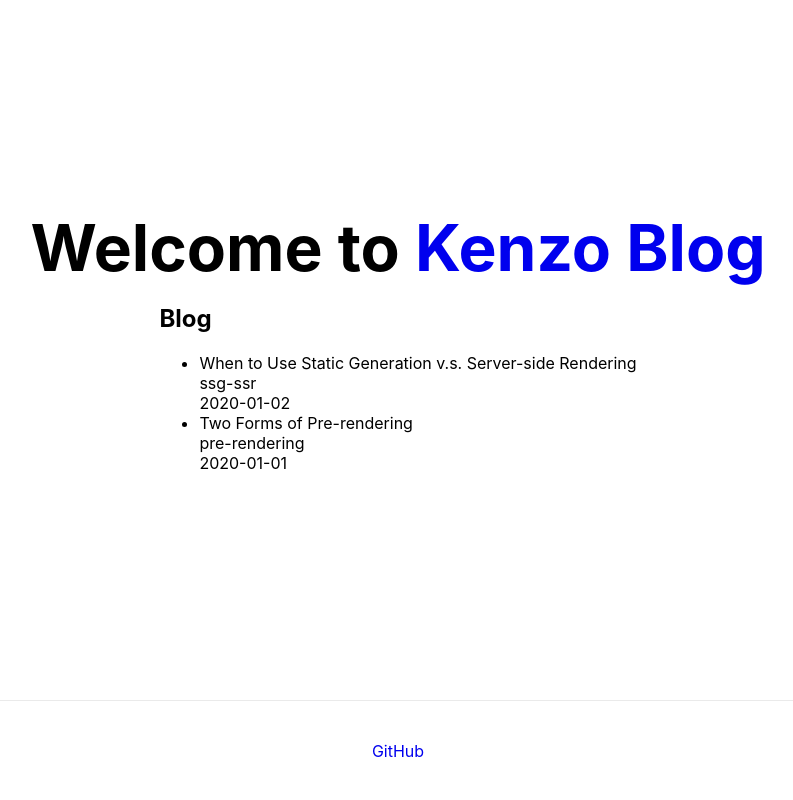
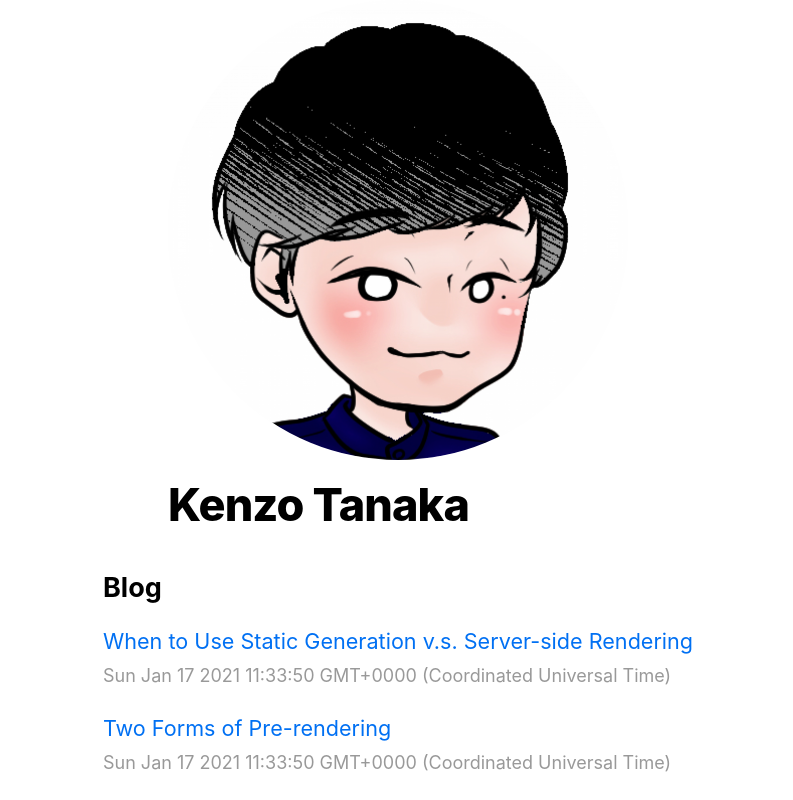
Before and after one commit to kenzo-tanaka/nextJsBlog, a Next.js app: page / in a window 1280 px wide. Shown: the whole page, without its empty margins (242-1035 px from the left). Built offline with nearby package versions, Linux system fonts and the light colour scheme.

Commit message:
fix styles

```diff
--- /dev/null
+++ b/components/layout.tsx
@@ -0,0 +1,65 @@
+import Head from "next/head";
+import styles from "./layout.module.css";
+import utilStyles from "../styles/utils.module.css";
+import Link from "next/link";
+
+const name = "Kenzo Tanaka";
+export const siteTitle = "Next.js Kenzo Website";
+
+const Layout = ({ children, home }) => {
+  return (
+    <div className={styles.container}>
+      <Head>
+        <link rel="icon" href="/favicon.ico" />
+        <meta name="description" content="hoge" />
+        <meta
+          property="og:image"
+          content={`https://og-image.now.sh/${encodeURI(
+            siteTitle
+          )}.png?theme=light&md=0&fontSize=75px&images=https%3A%2F%2Fassets.vercel.com%2Fimage%2Fupload%2Ffront%2Fassets%2Fdesign%2Fnextjs-black-logo.svg`}
+        />
+        <meta name="og:title" content={siteTitle} />
+        <meta name="twitter:card" content="summary_large_image" />
+      </Head>
+      <header className={styles.header}>
+        {home ? (
+          <>
+            <img
+              src="/images/profile.jpg"
+              className={`${styles.headerHomeImage} ${utilStyles.borderCircle}`}
+              alt={name}
+            />
+            <h1 className={utilStyles.heading2Xl}>{name}</h1>
+          </>
+        ) : (
+          <>
+            <Link href="/">
+              <a>
+                <img
+                  src="/images/profile.jpg"
+                  className={`${styles.headerImage} ${utilStyles.borderCircle}`}
+                  alt={name}
+                />
+              </a>
+            </Link>
+            <h2 className={utilStyles.headingLg}>
+              <Link href="/">
+                <a className={utilStyles.colorInherit}>{name}</a>
+              </Link>
+            </h2>
+          </>
+        )}
+      </header>
+      <main>{children}</main>
+      {!home && (
+        <div className={styles.backToHome}>
+          <Link href="/">
+            <a>← Back to home</a>
+          </Link>
+        </div>
+      )}
+    </div>
+  );
+};
+
+export default Layout;
--- a/pages/index.tsx
+++ b/pages/index.tsx
@@ -1,5 +1,6 @@
 import Head from "next/head";
-import styles from "../components/layout.module.css";
+import Link from "next/link";
+import Layout, { siteTitle } from "../components/layout";
 import utilStyles from "../styles/utils.module.css";
 import { getSortedPostsData } from "../lib/posts";
 
@@ -14,43 +15,28 @@ export const getStaticProps = async () => {
 
 export default function Home({ allPostsData }) {
   return (
-    <div className={styles.container}>
+    <Layout home>
       <Head>
-        <title>Create Next App</title>
+        <title>{siteTitle}</title>
         <link rel="icon" href="/favicon.ico" />
       </Head>
-
-      <main className={styles.main}>
-        <h1 className={`${styles.title} ${utilStyles.alignCenter}`}>
-          Welcome to <a href="https://nextjs.org">Kenzo Blog</a>
-        </h1>
 
       <section className={`${utilStyles.headingMd} ${utilStyles.padding1px}`}>
         <h2 className={utilStyles.headingLg}>Blog</h2>
         <ul className={utilStyles.list}>
           {allPostsData.map(({ id, date, title }) => (
             <li className={utilStyles.listItem} key={id}>
-                {title}
+              <Link href={`/posts/${id}`}>
+                <a>{title}</a>
+              </Link>
               <br />
-                {id}
-                <br />
-                {date}
+              <small className={utilStyles.lightText}>
+                <Date dateString={date} />
+              </small>
             </li>
           ))}
         </ul>
       </section>
-      </main>
-
-      <footer>
-        <a
-          className={utilStyles.dispCenter}
-          href="https://github.com/kenzoukenzou/nextJsBlog"
-          target="_blank"
-          rel="noopener noreferrer"
-        >
-          GitHub
-        </a>
-      </footer>
-    </div>
+    </Layout>
   );
 }
--- a/styles/global.css
+++ b/styles/global.css
@@ -2,9 +2,10 @@ html,
 body {
   padding: 0;
   margin: 0;
-  font-family: -apple-system, BlinkMacSystemFont, Segoe UI, Roboto,
-    Oxygen, Ubuntu, Cantarell, Fira Sans, Droid Sans, Helvetica Neue,
-    sans-serif;
+  font-family: -apple-system, BlinkMacSystemFont, Segoe UI, Roboto, Oxygen, Ubuntu,
+    Cantarell, Fira Sans, Droid Sans, Helvetica Neue, sans-serif;
+  line-height: 1.6;
+  font-size: 18px;
 }
 
 * {
@@ -12,20 +13,15 @@ body {
 }
 
 a {
+  color: #0070f3;
   text-decoration: none;
 }
 
-a:hover,
-a:focus,
-a:active {
+a:hover {
   text-decoration: underline;
 }
 
-footer {
-  width: 100%;
-  height: 100px;
-  border-top: 1px solid #eaeaea;
-  display: flex;
-  justify-content: center;
-  align-items: center;
+img {
+  max-width: 100%;
+  display: block;
 }
--- a/styles/utils.module.css
+++ b/styles/utils.module.css
@@ -7,3 +7,56 @@
 .alignCenter {
   text-align: center;
 }
+
+.heading2Xl {
+  font-size: 2.5rem;
+  line-height: 1.2;
+  font-weight: 800;
+  letter-spacing: -0.05rem;
+  margin: 1rem 0;
+}
+
+.headingXl {
+  font-size: 2rem;
+  line-height: 1.3;
+  font-weight: 800;
+  letter-spacing: -0.05rem;
+  margin: 1rem 0;
+}
+
+.headingLg {
+  font-size: 1.5rem;
+  line-height: 1.4;
+  margin: 1rem 0;
+}
+
+.headingMd {
+  font-size: 1.2rem;
+  line-height: 1.5;
+}
+
+.borderCircle {
+  border-radius: 9999px;
+}
+
+.colorInherit {
+  color: inherit;
+}
+
+.padding1px {
+  padding-top: 1px;
+}
+
+.list {
+  list-style: none;
+  padding: 0;
+  margin: 0;
+}
+
+.listItem {
+  margin: 0 0 1.25rem;
+}
+
+.lightText {
+  color: #999;
+}
```
Also changed, not shown: public/images/profile.jpg (added). Lines whose indentation alone changed are shown as unchanged.
